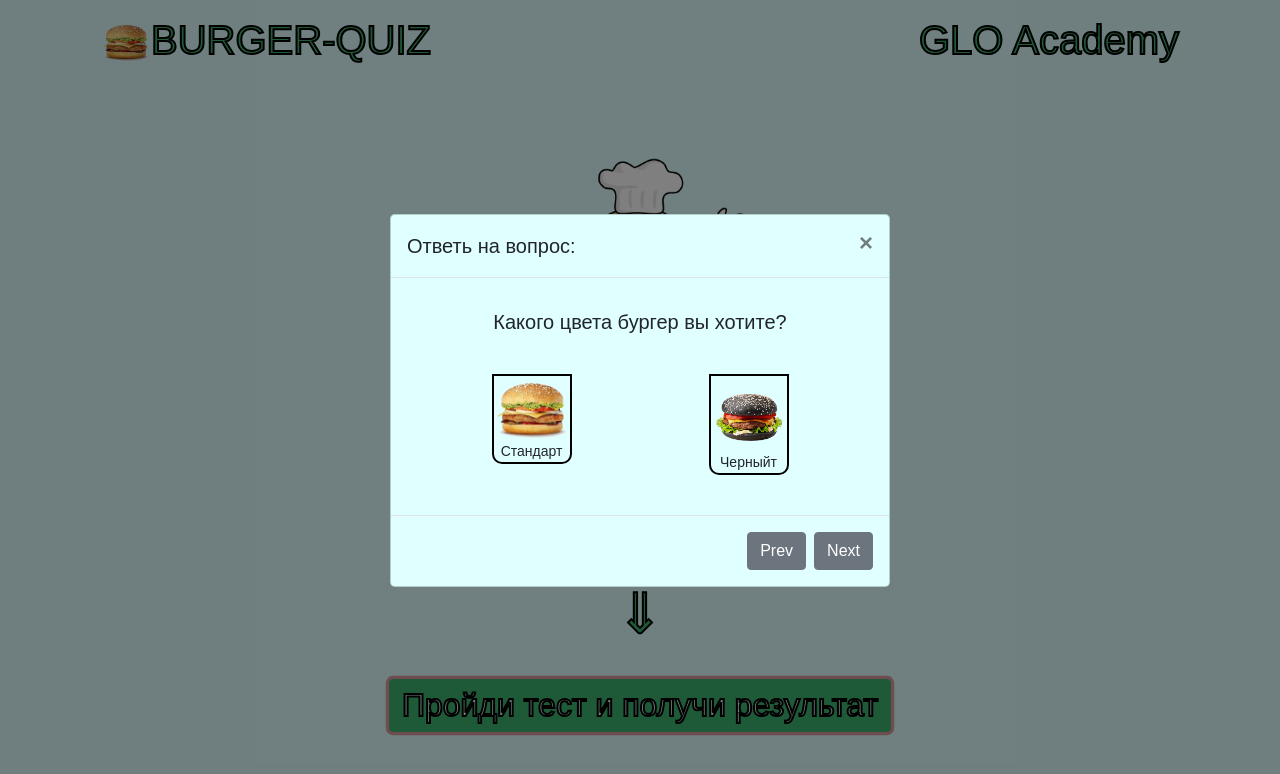
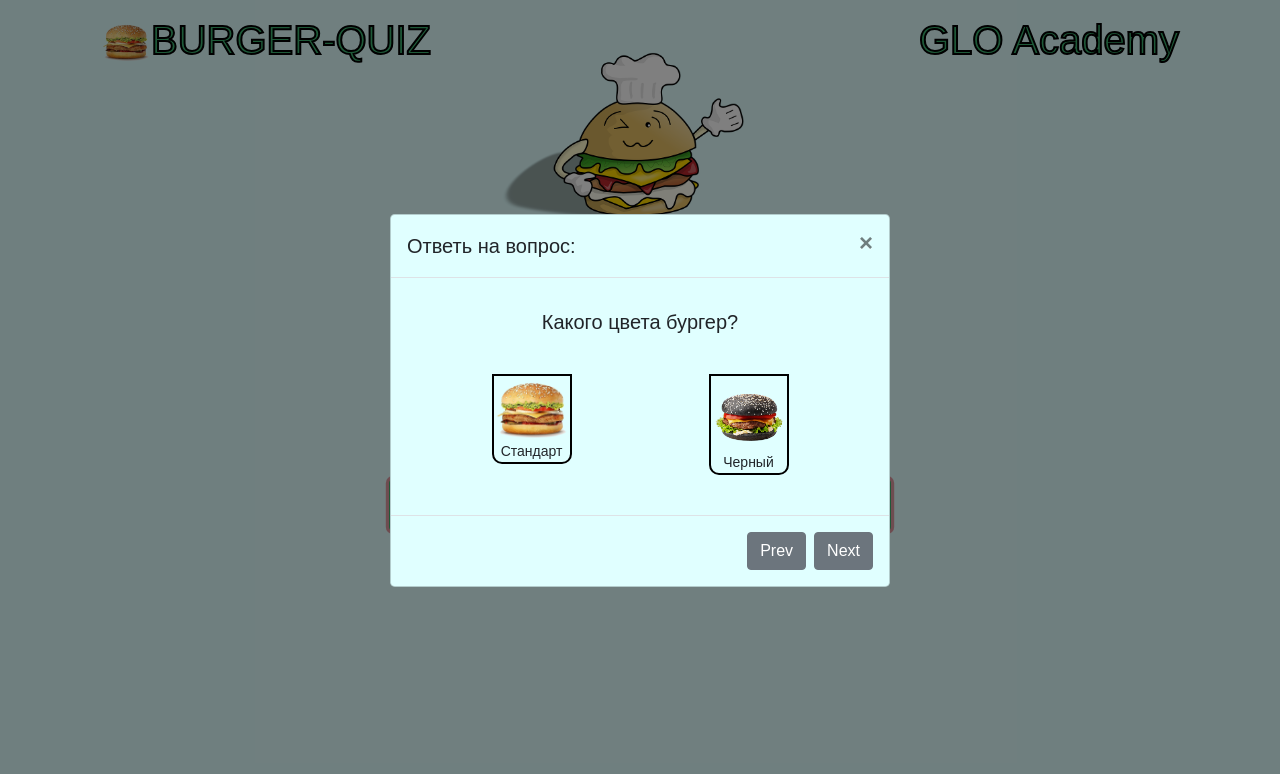
Before and after one commit to great-hunter/quiz, a plain HTML site: page index.html in a window 1280 px wide. Both pictures are taken after a click on the button "Пройди тест и получи результат". Drawn offline with Linux system fonts and the light colour scheme.

Commit message:
lesson 2 all

```diff
--- a/index.html
+++ b/index.html
@@ -44,7 +44,7 @@
         </div>
       </div>
 
-      <div class="row">
+      <div class="row1 row">
         <div class="col">
           <div class="d-flex flex-column align-items-center p-1 p-sm-2 p-md-3">
             <h2 class="main-title text-center h1">Пройди тест и собери</h2>
--- a/script/script.js
+++ b/script/script.js
@@ -7,22 +7,83 @@ document.addEventListener('DOMContentLoaded', function() {
   const questionTitle = document.querySelector('#question');
   const formAnswers = document.querySelector('#formAnswers');
   const burgerBtn = document.getElementById('burger');
+  const nextButton = document.querySelector('#next');
+  const prevButton = document.querySelector('#prev');
 
   const questions = [
     {
-      question: 'Какого цвета бургер вы хотите?',
-      answewrs: [
+        question: "Какого цвета бургер?",
+        answers: [
             {
                 title: 'Стандарт',
                 url: './image/burger.png'
             },
             {
-          title: 'Черныйт',
+                title: 'Черный',
                 url: './image/burgerBlack.png'
             }
-      ]
+        ],
+        type: 'radio'
+    },
+    {
+        question: "Из какого мяса котлета?",
+        answers: [
+            {
+                title: 'Курица',
+                url: './image/chickenMeat.png'
+            },
+            {
+                title: 'Говядина',
+                url: './image/beefMeat.png'
+            },
+            {
+                title: 'Свинина',
+                url: './image/porkMeat.png'
             }
-  ]
+        ],
+        type: 'radio'
+    },
+    {
+        question: "Дополнительные ингредиенты?",
+        answers: [
+            {
+                title: 'Помидор',
+                url: './image/tomato.png'
+            },
+            {
+                title: 'Огурец',
+                url: './image/cucumber.png'
+            },
+            {
+                title: 'Салат',
+                url: './image/salad.png'
+            },
+            {
+                title: 'Лук',
+                url: './image/onion.png'
+            }
+        ],
+        type: 'checkbox'
+    },
+    {
+        question: "Добавить соус?",
+        answers: [
+            {
+                title: 'Чесночный',
+                url: './image/sauce1.png'
+            },
+            {
+                title: 'Томатный',
+                url: './image/sauce2.png'
+            },
+            {
+                title: 'Горчичный',
+                url: './image/sauce3.png'
+            }
+        ],
+        type: 'radio'
+    }
+  ];
 
   burgerBtn.style.display = 'none';
   let clientWidth = document.documentElement.clientWidth;
@@ -68,14 +129,14 @@ document.addEventListener('DOMContentLoaded', function() {
   const playTest = () => {
     let numberQuestion = 0;
     const renderAnswers = (index) => {
-      questions[index].answewrs.forEach((answer) => {
+      questions[index].answers.forEach((answer) => {
         const answerItem = document.createElement('div');
 
         answerItem.classList.add('answers-item', 'd-flex', 'flex-column');
 
         answerItem.innerHTML = `
-          <input type="radio" id="answerItem1" name="answer" class="d-none">
-          <label for="answerItem1" class="d-flex flex-column justify-content-between">
+          <input type="${questions[index].type}" id="${answer.title}" name="answer" class="d-none">
+          <label for="${answer.title}" class="d-flex flex-column justify-content-between">
             <img class="answerImg" src="${answer.url}">
             <span>${answer.title}</span>
           </label>
@@ -88,12 +149,23 @@ document.addEventListener('DOMContentLoaded', function() {
     }
 
     const renderQuestions = (indexQuestion) => {
+      formAnswers.innerHTML = '';
+
+
       questionTitle.textContent = `${questions[indexQuestion].question}`;
 
       renderAnswers(indexQuestion);
     }
     renderQuestions(numberQuestion);
 
+    nextButton.onclick = () => {
+      numberQuestion++;
+      renderQuestions(numberQuestion);
+    };
+    prevButton.onclick = () => {
+      numberQuestion--;
+      renderQuestions(numberQuestion);
+    };
   }
 });
 
--- a/style/style.css
+++ b/style/style.css
@@ -1,12 +1,23 @@
 body {
     background: #E0FFFF;
     font-family: fantasy, sans-serif;
+    height: 100%;
+    max-height: 100vh;
+}
+header {
+  height: 75px;
 }
 
 li {
     list-style-type: none;
 }
 
+.main {
+  margin-top: -7%;
+}
+.row1 {
+  margin-top: -7%;
+}
 .answers-item label {
     cursor: pointer;
     border: 2px solid #000;
@@ -50,8 +61,9 @@ label span {
 }
 
 .content {
-    width: 300px;
-    height: 300px;
+
+    width: 280px;
+    height: 280px;
     background: url('../image/burger-4026165_960_720.webp') center no-repeat;
     background-size: 115%;
 }
```
Lines whose indentation alone changed are shown as unchanged.
